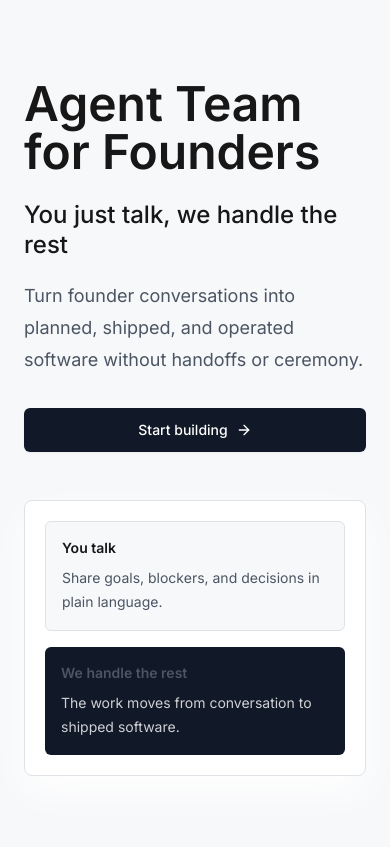
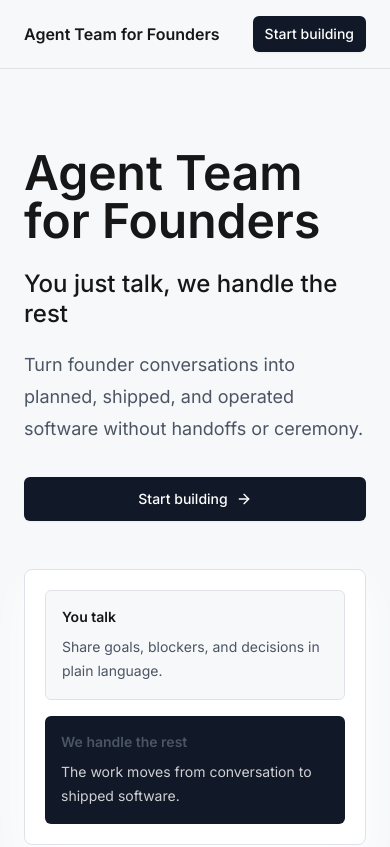
Before and after one commit to mtplayground/alex-0d18-test-9, a Next.js app: page / in a window 390 px wide. Shown: the top 847 px of the page. Built offline with nearby package versions, Linux system fonts and the light colour scheme; no server answers.

Commit message:
feat: Accessibility and responsive pass

```diff
--- a/app/globals.css
+++ b/app/globals.css
@@ -39,6 +39,11 @@
     color: inherit;
   }
 
+  a:focus-visible {
+    outline: 2px solid rgb(var(--color-ring));
+    outline-offset: 4px;
+  }
+
   h1 {
     margin: 0;
     font-size: clamp(2rem, 7vw, 4rem);
--- a/app/page.tsx
+++ b/app/page.tsx
@@ -2,6 +2,7 @@ import type { Metadata } from "next";
 
 import { CTA } from "@/components/sections/cta";
 import { Footer } from "@/components/sections/footer";
+import { Header } from "@/components/sections/header";
 import { Hero } from "@/components/sections/hero";
 import { HowItWorks } from "@/components/sections/how-it-works";
 import { Pitch } from "@/components/sections/pitch";
@@ -33,7 +34,8 @@ export default function Home() {
 
   return (
     <>
-      <main className="bg-background">
+      <Header ctaUrl={ctaUrl} />
+      <main id="main-content" className="bg-background" tabIndex={-1}>
         <Hero ctaUrl={ctaUrl} />
         <Pitch />
         <HowItWorks />
--- /dev/null
+++ b/components/sections/header.tsx
@@ -0,0 +1,41 @@
+import Link from "next/link";
+
+import { Button } from "@/components/ui/button";
+import { cn } from "@/lib/utils";
+
+const wordmark = "Agent Team for Founders";
+
+export type HeaderProps = Readonly<{
+  ctaUrl: string;
+  className?: string;
+}>;
+
+export function Header({ ctaUrl, className }: HeaderProps) {
+  return (
+    <header
+      className={cn(
+        "border-b border-border bg-background px-6 py-4 lg:px-8",
+        className,
+      )}
+    >
+      <div className="mx-auto flex max-w-6xl items-center justify-between gap-4">
+        <a
+          href="#main-content"
+          className="sr-only focus:not-sr-only focus:rounded-md focus:bg-background focus:px-3 focus:py-2 focus:text-sm focus:font-semibold focus:text-foreground"
+        >
+          Skip to content
+        </a>
+        <Link
+          href="/"
+          aria-label={`${wordmark} home`}
+          className="min-w-0 text-base font-semibold text-foreground underline-offset-4 hover:underline"
+        >
+          {wordmark}
+        </Link>
+        <Button asChild size="sm">
+          <a href={ctaUrl}>Start building</a>
+        </Button>
+      </div>
+    </header>
+  );
+}
--- a/playwright.config.ts
+++ b/playwright.config.ts
@@ -2,9 +2,10 @@ import { defineConfig, devices } from "@playwright/test";
 
 export default defineConfig({
   testDir: "./tests/e2e",
-  fullyParallel: true,
+  fullyParallel: false,
   forbidOnly: Boolean(process.env.CI),
   retries: process.env.CI ? 2 : 0,
+  workers: 1,
   reporter: "html",
   use: {
     baseURL: "http://localhost:8080",
```
Also changed, not shown: 1 other file (tests, documents, lock files or other folders).
